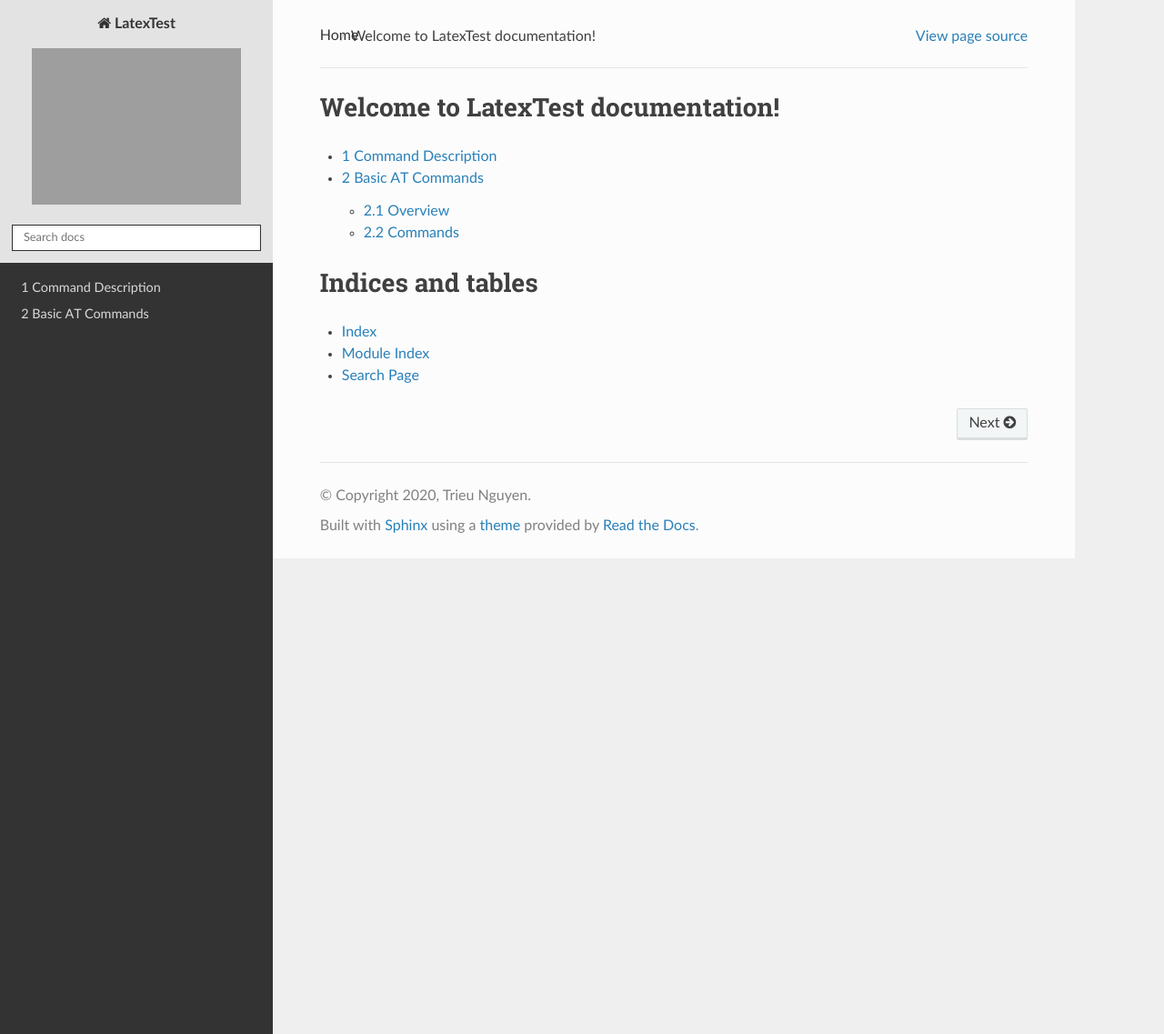
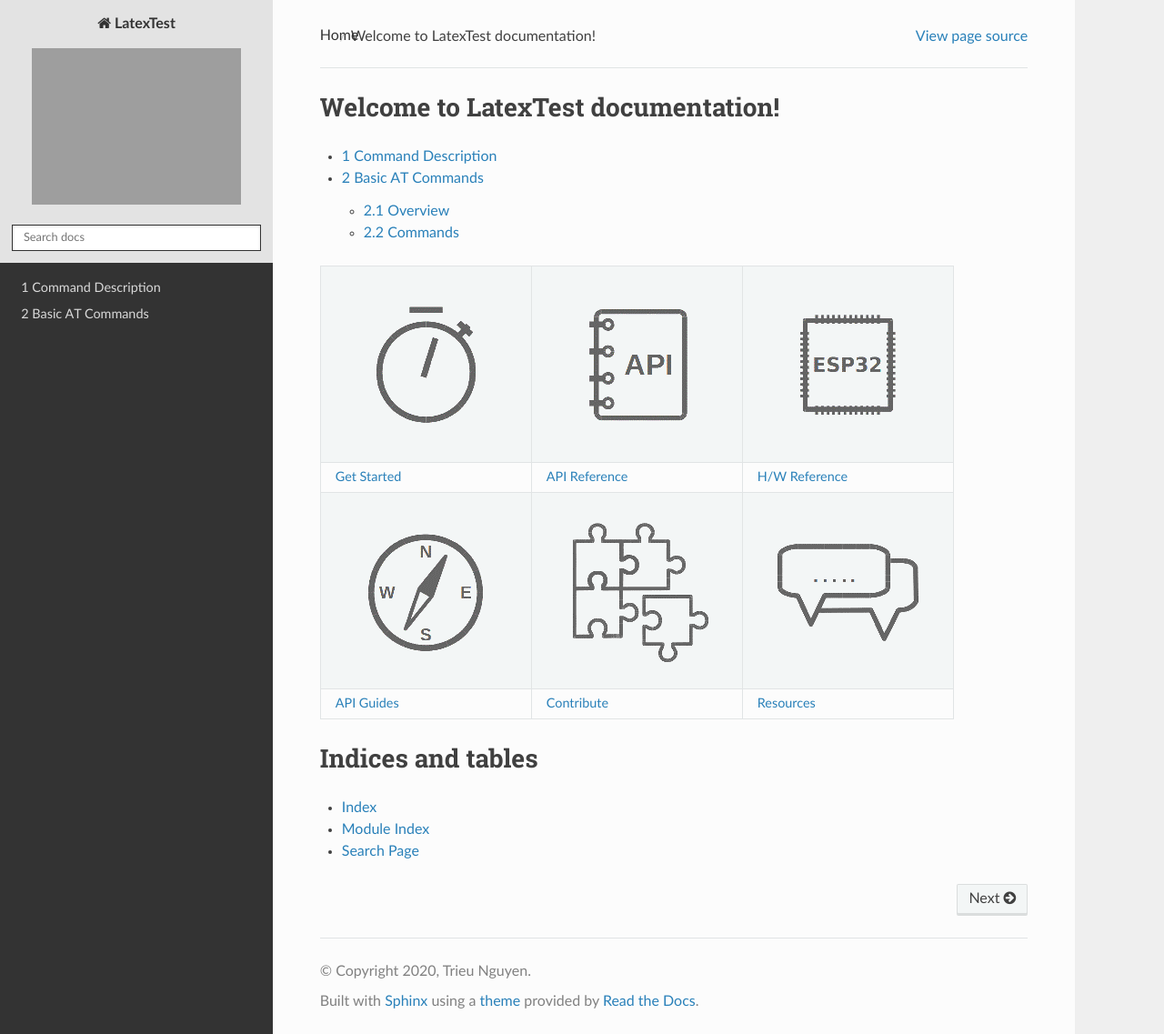
Before and after one commit to HaiTrieuNg/LatexTest, a Sphinx documentation site: the page built from source/index.rst, in a window 1280 px wide and 1137 px high. Shown: the whole window at 91% size. Built offline with Sphinx 7.4.7 and the Read the Docs theme 2.0.0, drawn with Linux system fonts in a browser that asks for light colours.

Commit message:
Update index.rst

```diff
--- a/source/index.rst
+++ b/source/index.rst
@@ -12,6 +12,39 @@ Welcome to LatexTest  documentation!
 
    content
 
+
+==================  ==================  ==================
+|Get Started|_      |API Reference|_    |H/W Reference|_
+------------------  ------------------  ------------------
+`Get Started`_      `API Reference`_    `H/W Reference`_
+------------------  ------------------  ------------------
+|API Guides|_       |Contribute|_       |Resources|_
+------------------  ------------------  ------------------
+`API Guides`_       `Contribute`_       `Resources`_
+==================  ==================  ==================
+
+.. |Get Started| image:: _images/1.png
+.. _Get Started: content.html
+
+.. |API Reference| image:: _images/2.png
+.. _API Reference: content.html
+
+.. |H/W Reference| image:: _images/3.png
+.. _H/W Reference: content.html
+
+.. |API Guides| image:: _images/4.png
+.. _API Guides: content.html
+
+.. _Libraries and Frameworks: libraries-and-frameworks/index.html
+
+.. |Contribute| image:: _images/5.png
+.. _Contribute: content.html
+
+.. |Resources| image:: _images/6.png
+.. _Resources: content.html
+
+
+
 Indices and tables
 ==================
 
```
